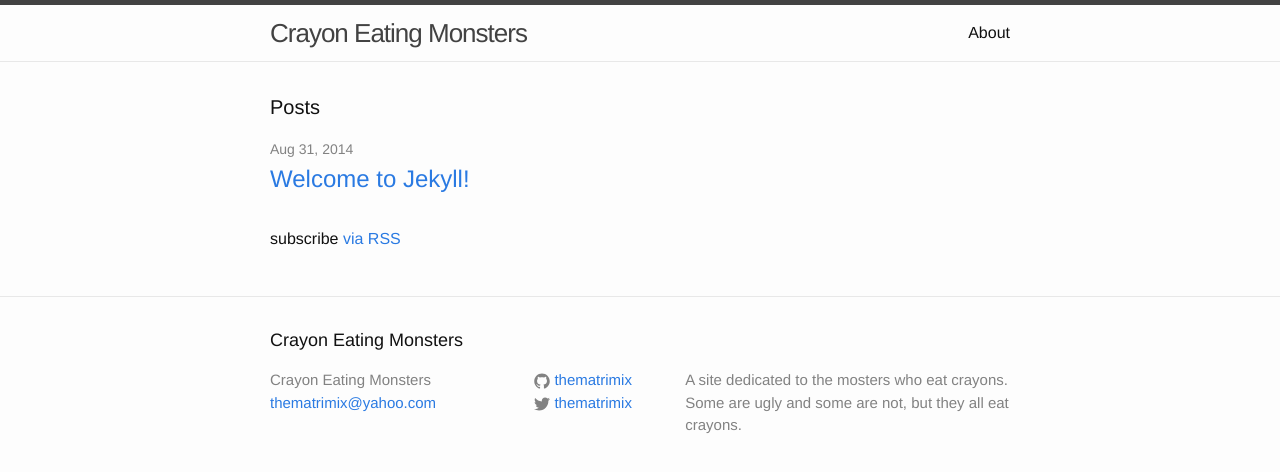
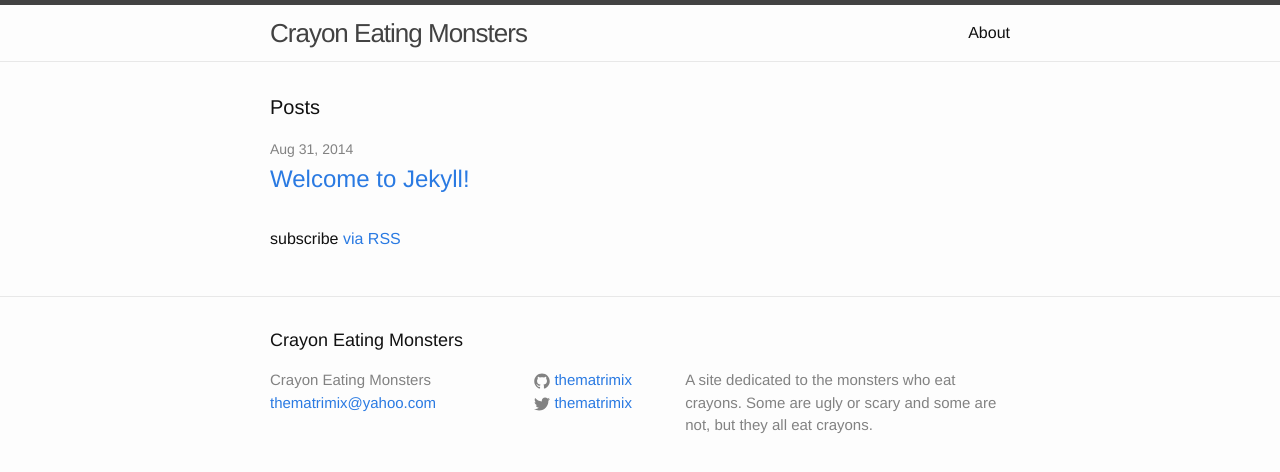
Before and after one commit to thematrimix/thematrimix.github.io, a Jekyll site: the page built from index.html, in a window 1280 px wide. Shown: the top 472 px of the page. Built offline with Jekyll 4.4.1, drawn with Linux system fonts in a browser that asks for light colours.

Commit message:
Update _config.yml

```diff
--- a/_config.yml
+++ b/_config.yml
@@ -2,7 +2,7 @@
 title: Crayon Eating Monsters
 email: thematrimix@yahoo.com
 description: > # this means to ignore newlines until "baseurl:"
-  A site dedicated to the mosters who eat crayons. Some are ugly and some are not, but they all eat crayons.
+  A site dedicated to the monsters who eat crayons. Some are ugly or scary and some are not, but they all eat crayons.
 baseurl: "" # the subpath of your site, e.g. /blog/
 url: "http://giant-snail.mooo.com" # the base hostname & protocol for your site
 twitter_username: thematrimix
```
